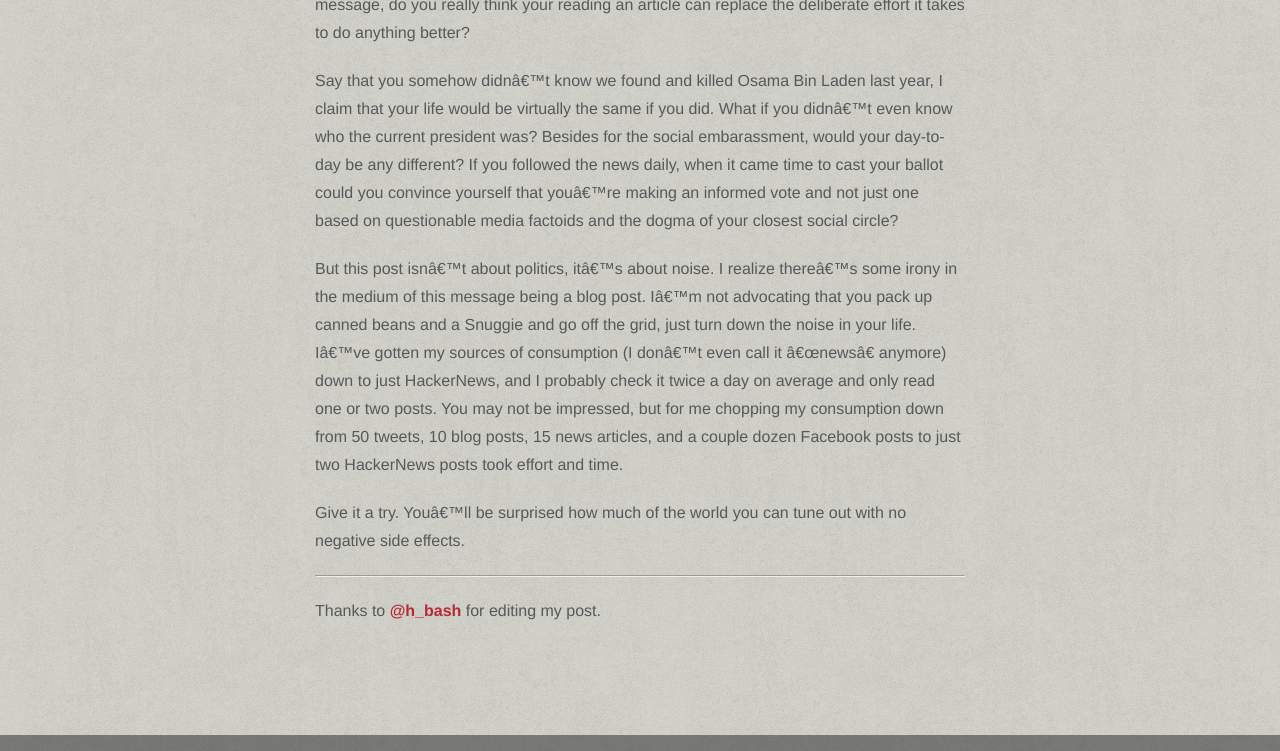
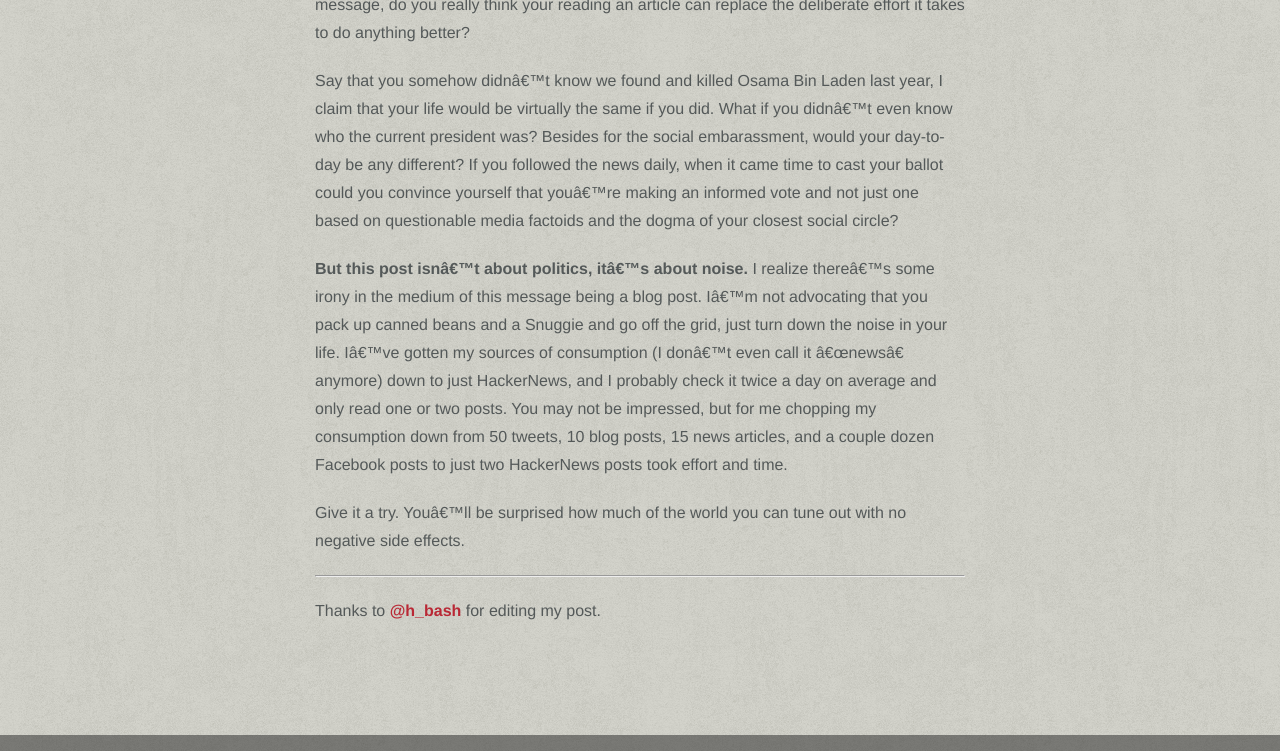
Before and after one commit to choxi/choxi.github.com, a Jekyll site: the page built from _posts/2012-2-15-did-you-guys-hear-we-got-osama.md, in a window 1280 px wide and 900 px high, scrolled down 1639 px, cut to the strip 0-751 px from the top of the window. Built offline with Jekyll 4.4.1, drawn with Linux system fonts in a browser that asks for light colours.

Commit message:
Bold That Shit

```diff
--- a/_posts/2012-2-15-did-you-guys-hear-we-got-osama.md
+++ b/_posts/2012-2-15-did-you-guys-hear-we-got-osama.md
@@ -21,7 +21,7 @@ Did you guys hear about the Path scandal? Did you know Kickstarter is completely
 
 Say that you somehow didn't know we found and killed Osama Bin Laden last year, I claim that your life would be virtually the same if you did. What if you didn't even know who the current president was? Besides for the social embarassment, would your day-to-day be any different? If you followed the news daily, when it came time to cast your ballot could you convince yourself that you're making an informed vote and not just one based on questionable media factoids and the dogma of your closest social circle?
 
-But this post isn't about politics, it's about noise. I realize there's some irony in the medium of this message being a blog post. I'm not advocating that you pack up canned beans and a Snuggie and go off the grid, just turn down the noise in your life. I've gotten my sources of consumption (I don't even call it "news" anymore) down to just HackerNews, and I probably check it twice a day on average and only read one or two posts. You may not be impressed, but for me chopping my consumption down from 50 tweets, 10 blog posts, 15 news articles, and a couple dozen Facebook posts to just two HackerNews posts took effort and time.
+**But this post isn't about politics, it's about noise.** I realize there's some irony in the medium of this message being a blog post. I'm not advocating that you pack up canned beans and a Snuggie and go off the grid, just turn down the noise in your life. I've gotten my sources of consumption (I don't even call it "news" anymore) down to just HackerNews, and I probably check it twice a day on average and only read one or two posts. You may not be impressed, but for me chopping my consumption down from 50 tweets, 10 blog posts, 15 news articles, and a couple dozen Facebook posts to just two HackerNews posts took effort and time.
 
 Give it a try. You'll be surprised how much of the world you can tune out with no negative side effects.
 
```
